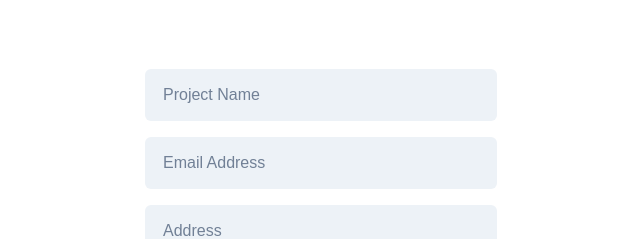
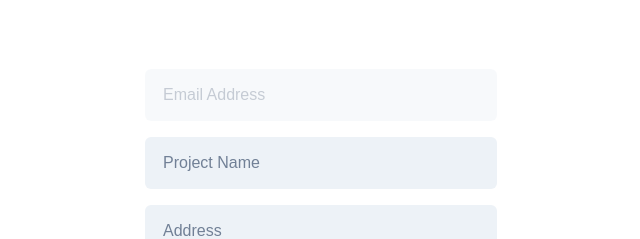
Before and after one commit to yhoungdev/Blockchain-survey, a React (Vite) app: page /survey in a window 1280 px wide. Shown: the part 165-404 px from the top of the page, without its empty margins (319-959 px from the left). Built offline with nearby package versions, Linux system fonts and the light colour scheme; a web font is replaced by a local one.

Commit message:
feat: fixed emalil

```diff
--- a/src/Components/ModalContainer.tsx
+++ b/src/Components/ModalContainer.tsx
@@ -26,7 +26,7 @@ const ModalContainer =({isOpen , onOpen, children , onClose } : ModalModel) => {
         <Modal isOpen={isOpen} onClose={onClose}>
         <ModalOverlay />
         <ModalContent>
-          <ModalHeader>Modal Title</ModalHeader>
+          <ModalHeader>Welcome</ModalHeader>
           <ModalCloseButton />
           <ModalBody>
              {children}
--- a/src/pages/Form.tsx
+++ b/src/pages/Form.tsx
@@ -20,7 +20,9 @@ export const Form =() => {
                     {/* // eslint-disable-next-line @typescript-eslint/ban-ts-comment
             // @ts-ignore */}
                 <Box display={'flex'} my={'0.5em'} flexDir={['column' , 'row']} gap={'1em'}>
-                    <Inputs placeholder="Project Name "/>
+                     {/* // eslint-disable-next-line @typescript-eslint/ban-ts-comment
+                    // @ts-ignore */}
+                    <Inputs placeholder="Email Address" value={localStorage.getItem('savedEmail')} disabled={true}/>
 
                 </Box>
 
@@ -28,7 +30,9 @@ export const Form =() => {
 
 
                 <Flex flexDir={'column'} gap={'1em'}>
-                    <Inputs placeholder="Email Address "/>
+                    {/* // eslint-disable-next-line @typescript-eslint/ban-ts-comment
+                    // @ts-ignore */}
+                    <Inputs placeholder="Project Name "/>
                     <Inputs placeholder="Address "/>
                 </Flex>
                 </Box>
--- a/src/pages/Homepage.tsx
+++ b/src/pages/Homepage.tsx
@@ -57,7 +57,8 @@ const Homepage =() => {
     //handle form creation
     const createAccount = async () => {
 
-
+        //now set email to create account
+        localStorage.setItem('savedEmail' , email);
         setLoader(true)
 
         const payload = {
```
